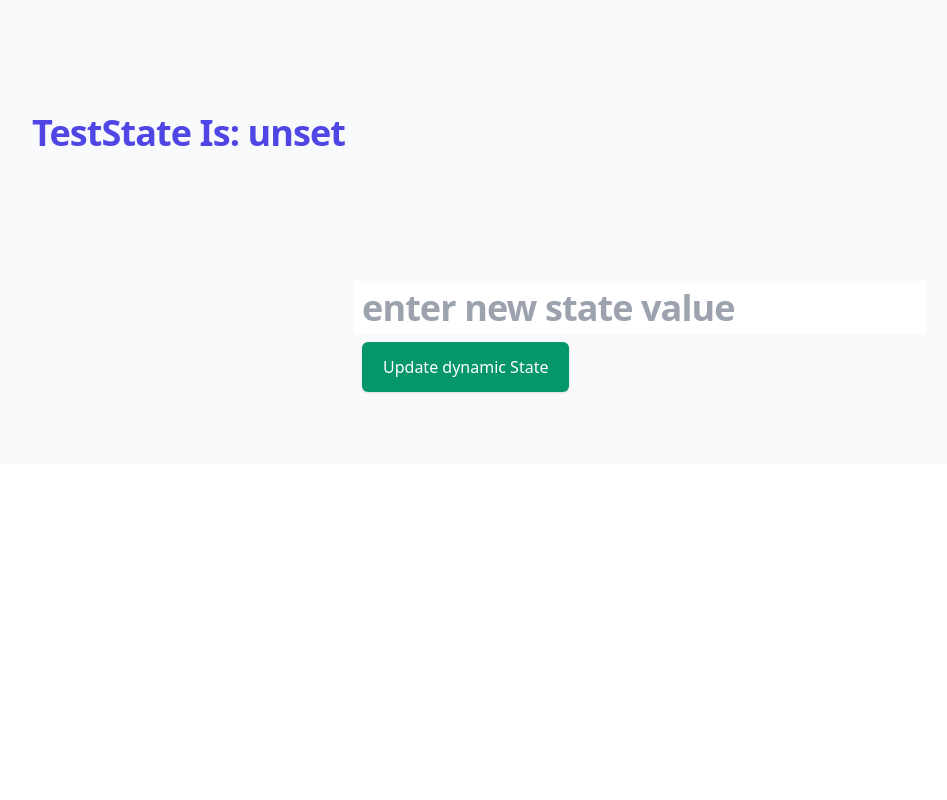
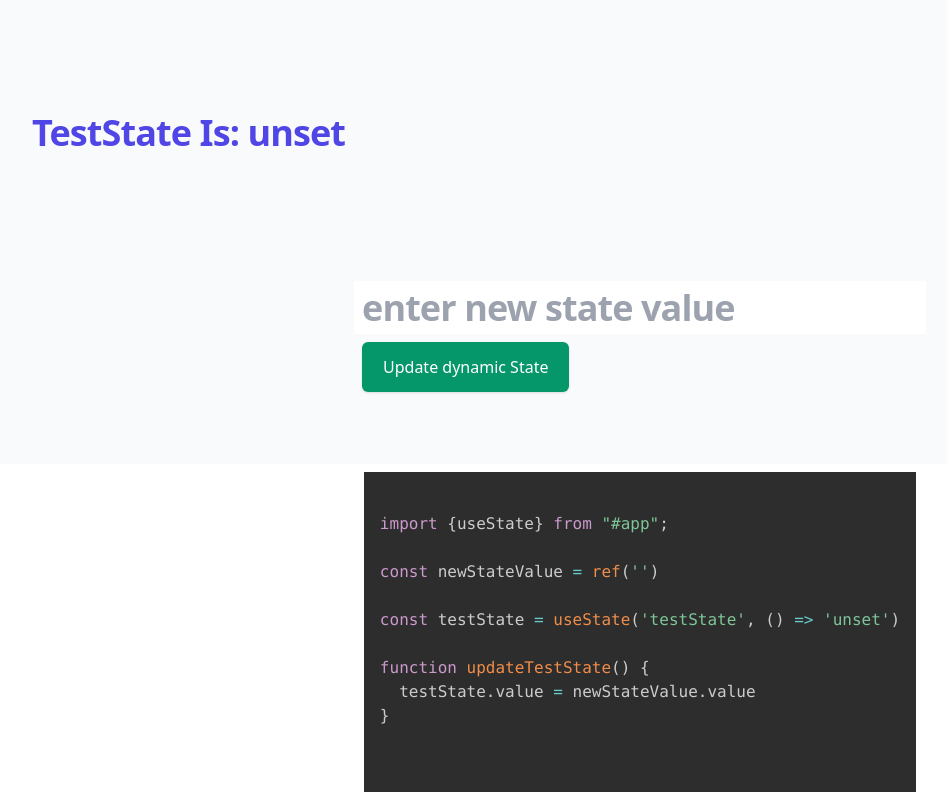
Before and after one commit to jurassicjs/nuxt3-laravel-dev, a Nuxt app in the folder apps/nuxt-app/: page /non-persistent-state in a window 1280 px wide. Shown: the part 403-1203 px from the top of the page, without its empty margins (0-947 px from the left). Before the commit the page ends 867 px from the top, so only its background shows below. Built offline with nearby package versions, Linux system fonts and the light colour scheme.

Commit message:
feature(setup) add prisim and some code examples

```diff
--- a/apps/nuxt-app/nuxt.config.ts
+++ b/apps/nuxt-app/nuxt.config.ts
@@ -35,5 +35,6 @@ export default defineNuxtConfig({
   ],
   css: [
     '@/assets/css/tailwind.css',
-  ]
+  ],
+  plugins: [{ src: '~/plugins/prism' }]
 })
--- a/apps/nuxt-app/package.json
+++ b/apps/nuxt-app/package.json
@@ -15,6 +15,8 @@
   "dependencies": {
     "@nuxtjs/axios": "^5.13.6",
     "@vueuse/core": "^6.9.2",
-    "axios": "^0.26.1"
+    "axios": "^0.26.1",
+    "clipboard": "^2.0.10",
+    "prismjs": "^1.27.0"
   }
 }
--- a/apps/nuxt-app/pages/non-persistent-state.vue
+++ b/apps/nuxt-app/pages/non-persistent-state.vue
@@ -14,6 +14,17 @@ function updateTestState() {
 }
 
 </script>
+<script lang="ts">
+import Prism from '~/plugins/prism'
+
+export default {
+  mounted() {
+    Prism.highlightAll()
+  }
+}
+</script>
+
+
 <template>
   <div>
     <navbar/>
@@ -44,5 +55,22 @@ function updateTestState() {
         </div>
       </div>
     </div>
+
+    <div class="flex justify-center">
+      <pre>
+        <code class="language-javascript">
+import {useState} from "#app";
+
+const newStateValue = ref('')
+
+const testState = useState('testState', () => 'unset')
+
+function updateTestState() {
+  testState.value = newStateValue.value
+}
+      </code>
+      </pre>
+    </div>
+
   </div>
 </template>
--- a/apps/nuxt-app/pages/persistent-state.vue
+++ b/apps/nuxt-app/pages/persistent-state.vue
@@ -45,5 +45,22 @@ function updateTestState() {
         </div>
       </div>
     </div>
+    <div class="flex justify-center">
+      <pre>
+        <code class="language-javascript">
+import {useStorage} from '@vueuse/core'
+
+const newStateValue = ref('')
+
+const testState = useStorage('testState', '')
+
+function updateTestState() {
+  testState.value = newStateValue.value
+}
+      </code>
+      </pre>
+    </div>
+
   </div>
+
 </template>
--- /dev/null
+++ b/apps/nuxt-app/plugins/prism.js
@@ -0,0 +1,3 @@
+import Prism from 'prismjs'
+import 'prismjs/themes/prism-tomorrow.css' // You can add other themes if you want
+export default Prism
```
Also changed, not shown: 1 other file (tests, documents, lock files or other folders).
